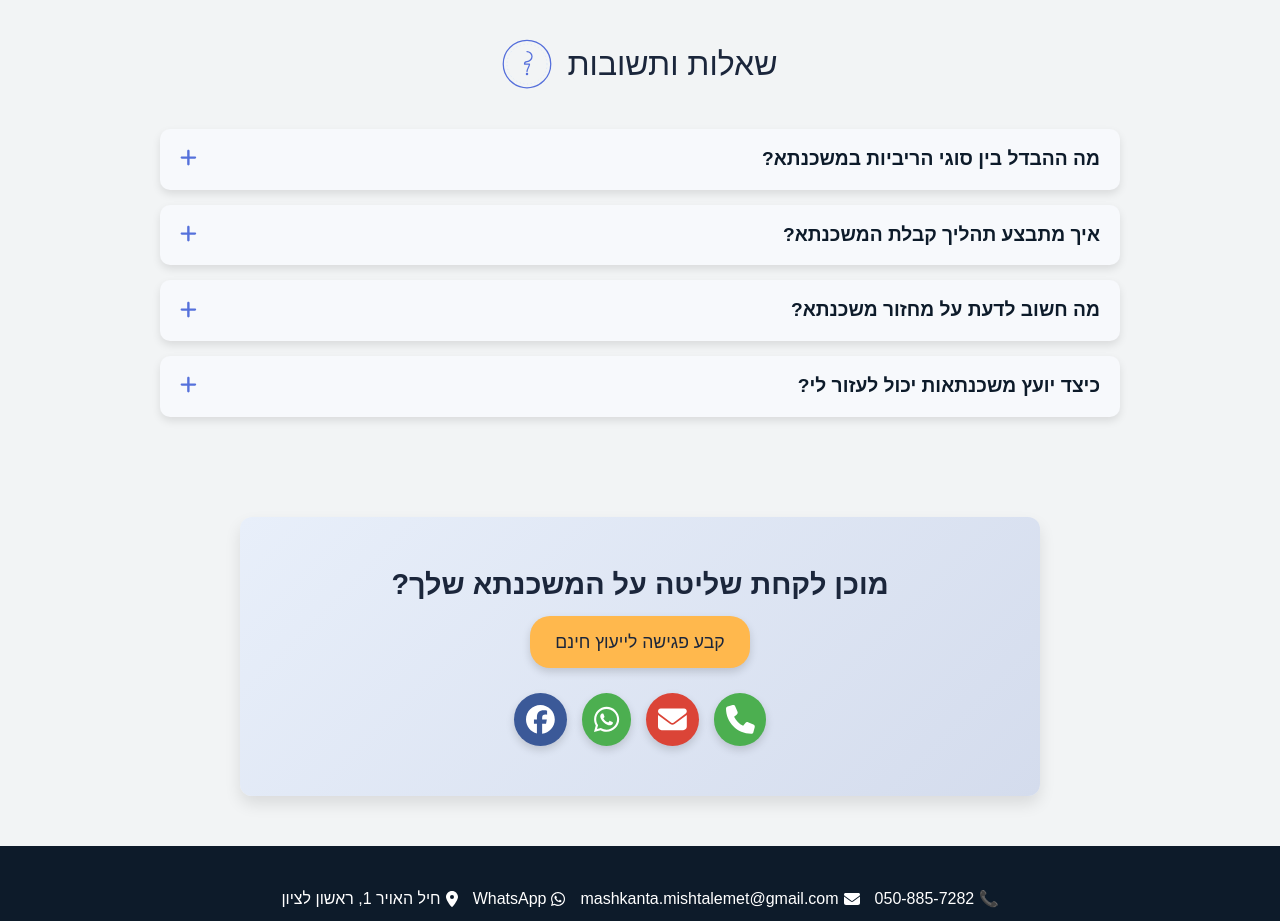
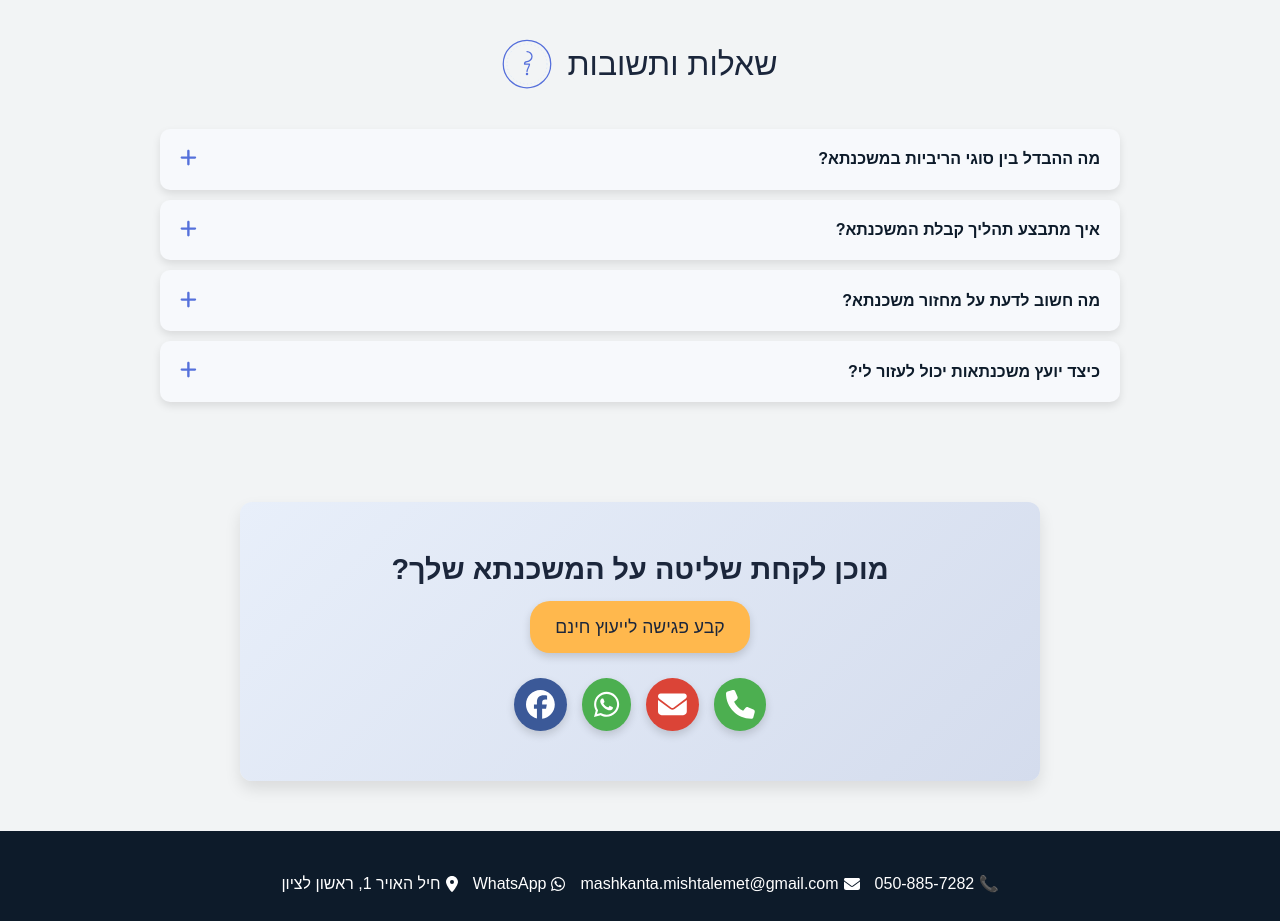
Before and after one commit to aviadazriel/special-web, a React (Create React App) app: page / in a window 1280 px wide. Shown: the part 3980-4901 px from the top of the page. Built offline with nearby package versions, Linux system fonts and the light colour scheme.

Commit message:
שדגכ

```diff
--- a/src/components/FAQSection.js
+++ b/src/components/FAQSection.js
@@ -77,7 +77,7 @@ const FAQContainer = styled.section`
 const FAQList = styled.div`
   display: flex;
   flex-direction: column;
-  gap: 15px;
+  gap: 10px;
   width: 100%;
 `;
 
@@ -95,7 +95,7 @@ const FAQItem = styled.div`
 `;
 
 const Question = styled.div`
-  font-size: 1.2rem;
+  font-size: 1rem;
   font-weight: bold;
   color: #0d1b2a;
   display: flex;
```
